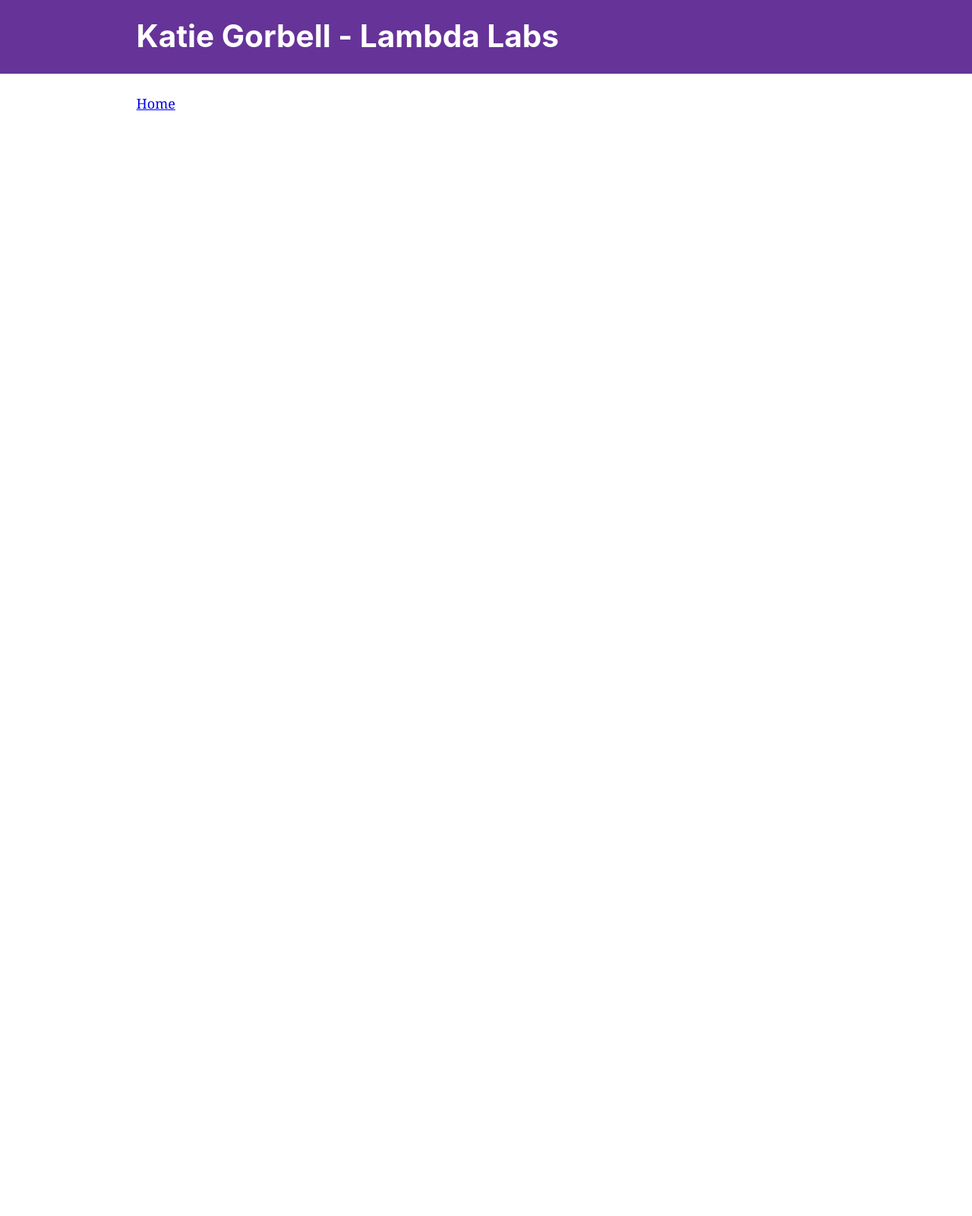
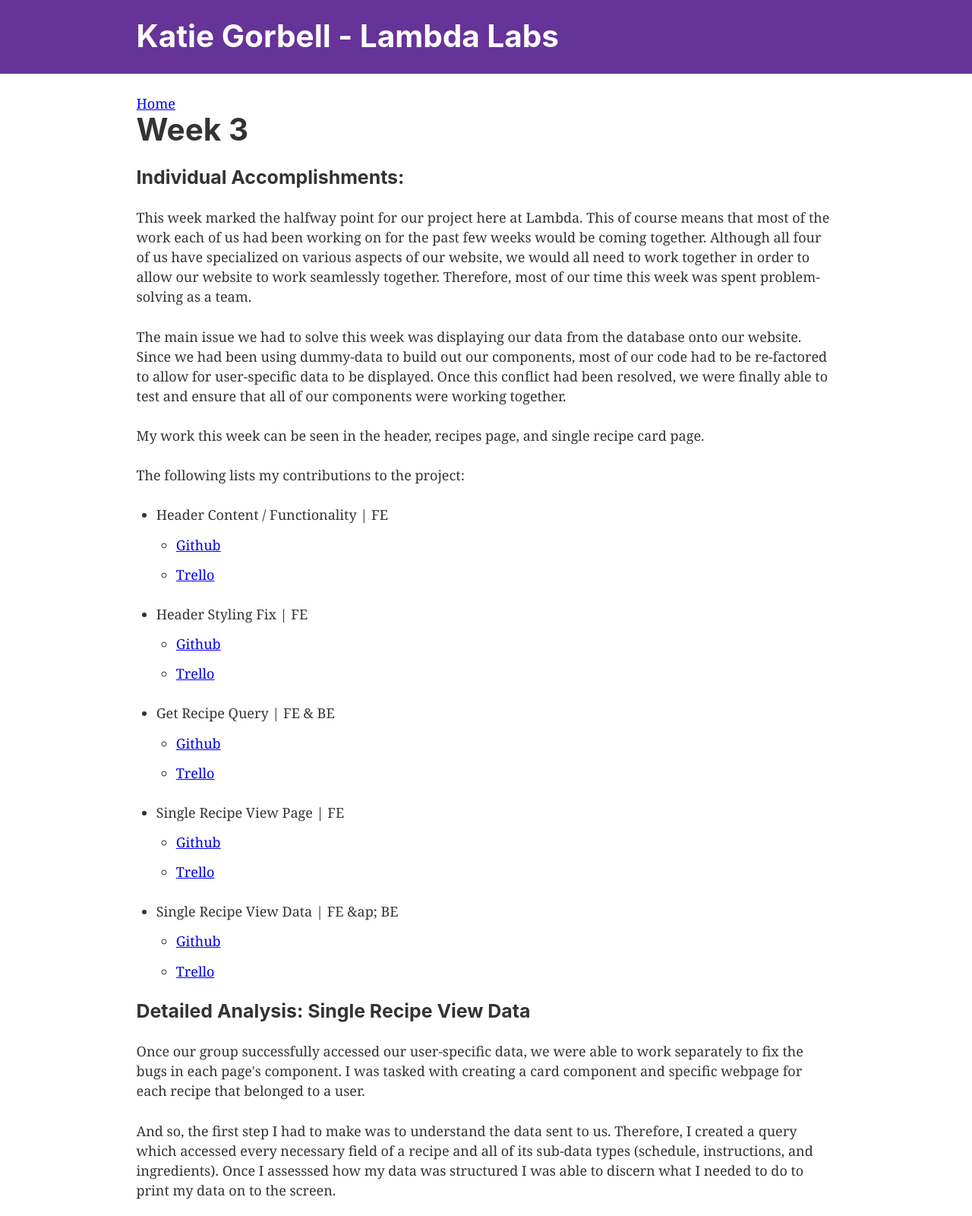
Before and after one commit to kgorbell/Lambda-Labs-Blog, a Gatsby site: page /WeekThree in a window 1280 px wide. Shown: the top 1600 px of the page at 76% size. Before the commit the page ends 800 px from the top, so only its background shows below. Built offline with nearby package versions, Linux system fonts and the light colour scheme; Gatsby itself is replaced by a stand-in of ours.

Commit message:
week 3 blog post completed.

```diff
--- a/src/pages/WeekThree.js
+++ b/src/pages/WeekThree.js
@@ -2,48 +2,62 @@ import React from 'react'
 import { Link } from 'gatsby'
 
 import Layout from '../components/layout'
-
+import Query from '../images/Week3/query.png'
+import mapRecipes from '../images/Week3/map-recipes.png'
+import linkImg from '../images/Week3/link.png';
+import recipes from '../images/Week3/recipes.png';
+import recipe from '../images/Week3/recipe.png';
 
 const WeekThree = () => (
     <Layout>
       <Link to="/">Home</Link>
-      {/* <h1>Week 3</h1>
+      <h1>Week 3</h1>
       <h3>Individual Accomplishments:</h3>
-      <p></p>
+      <p>This week marked the halfway point for our project here at Lambda. This of course means that most of the work each of us had been working on for the past few weeks would be coming together. Although all four of us have specialized on various aspects of our website, we would all need to work together in order to allow our website to work seamlessly together. Therefore, most of our time this week was spent problem-solving as a team.</p>
+      <p>The main issue we had to solve this week was displaying our data from the database onto our website. Since we had been using dummy-data to build out our components, most of our code had to be re-factored to allow for user-specific data to be displayed. Once this conflict had been resolved, we were finally able to test and ensure that all of our components were working together.</p>
+      <p>My work this week can be seen in the header, recipes page, and single recipe card page.</p>
       <p>The following lists my contributions to the project:</p>
-      <p>FRONT END:</p>
       <ul>
-        <li></li>
+        <li>Header Content / Functionality | FE</li>
         <ul>
-          <li><a href=''>Github</a></li>
-          <li><a href=''>Trello</a></li>
+          <li><a href='https://github.com/Lambda-School-Labs/Labs8-Cookbook/pull/42'>Github</a></li>
+          <li><a href='https://trello.com/c/JmEmiQsF/69-landing-content-header-functionality'>Trello</a></li>
         </ul>
-        <li></li>
+        <li>Header Styling Fix | FE</li>
         <ul>
-          <li><a href=''>Github</a></li>
-          <li><a href=''>Trello</a></li>
+          <li><a href='https://github.com/Lambda-School-Labs/Labs8-Cookbook/pull/52'>Github</a></li>
+          <li><a href='https://trello.com/c/PAC7zW84/80-header-styling-fix'>Trello</a></li>
         </ul>
-        <li></li>
+        <li>Get Recipe Query | FE &amp; BE</li>
         <ul>
-          <li><a href=''>Github</a></li>
-          <li><a href=''>Trello</a></li>
+          <li><a href='https://github.com/Lambda-School-Labs/Labs8-Cookbook/pull/54'>Github</a></li>
+          <li><a href='https://trello.com/c/ex35Y6np/85-user-specific-recipe-query'>Trello</a></li>
         </ul>
-        <li></li>
+        <li>Single Recipe View Page | FE</li>
         <ul>
-          <li><a href=''>Github</a></li>
-          <li><a href=''>Trello</a></li>
+          <li><a href='https://github.com/Lambda-School-Labs/Labs8-Cookbook/pull/48'>Github</a></li>
+          <li><a href='https://trello.com/c/97TdOQfj/84-single-recipe-view-page-data'>Trello</a></li>
         </ul>
-      </ul>
-      <p>BACK END:</p>
-      <ul>
-      <li>Deploy GraphQL to Heroku</li>
-      <ul>
-          <li><a href=''>Github</a></li>
-          <li><a href=''>Trello</a></li>
+        <li>Single Recipe View Data | FE &ap; BE</li>
+        <ul>
+          <li><a href='https://github.com/Lambda-School-Labs/Labs8-Cookbook/pull/57'>Github</a></li>
+          <li><a href='https://trello.com/c/97TdOQfj/84-single-recipe-view-page-data'>Trello</a></li>
         </ul>
       </ul>
 
-      <h3>Detailed Analysis:</h3> */}
+      <h3>Detailed Analysis: Single Recipe View Data</h3>
+      <p>Once our group successfully accessed our user-specific data, we were able to work separately to fix the bugs in each page's component. I was tasked with creating a card component and specific webpage for each recipe that belonged to a user.</p>
+      <p>And so, the first step I had to make was to understand the data sent to us. Therefore, I created a query which accessed every necessary field of a recipe and all of its sub-data types (schedule, instructions, and ingredients). Once I assesssed how my data was structured I was able to discern what I needed to do to print my data on to the screen.</p>
+      <img src={Query} alt='1' />
+      <p>In the instances where other data types are attached to the recipe data type, I needed to map through each of these in order to access each instance of the data type and it's sub fields. However, since I didn't need to access this information until I was on a recipe's specific webpage, I needed to pass this information down as props to the via a link on the recipe's card. The following 2 pictures show how I initially create a card component for each recipe, and then subsequently send the recipe's data to it's specific webpage.</p>
+      <img src={mapRecipes} alt='2'/>
+      <img src={linkImg} alt='3'/>
+      <p>From there, I was able to easily access and display any data that pertained to my user. The important consideration we had while we were designing our data was to allow it to be easily accessible in many ways. And so, since we created data types with many-to-many, and one-to-many connections, the data that can be accessed and edited on the Recipes, and Recipe-specific webpages will persist can be accessed in different ways.</p>
+      <img src={recipes} alt='4' />
+      <img src={recipe} alt='5' />
+
+      <h3>Weekly Reflection</h3>
+      <p>This week, our task was to add responsive functionality to our webage as well as successfully implement the majority of features of our application's specifications. This <a href='https://lambda-cookbook.netlify.com/'>link</a> will take you to our deployed site where our features can be tested. Once a user logs in, they will be directed to our home screen. The first step is to add a recipe to their account. Our scraper work best for the recipe databases <a href='https://allrecipes.com'>AllRecies</a>, and <a href='https://geniuskitchen.com'>GeniusKitchen</a>. Once a user pastes a specific recipe into the scraper and load it in (search button), a preview of the recipe will load and the user will have the option to schedule their meal if they would like to. Fron there, a user can view their recipes under the 'Recipes' tab, and view specific recipe data by clicking on its image. The calendar page allows a user to manage their scheduled recipes, and the grocery list, will compile all the scheduled recipes ingredients and into a groery list.</p>
     </Layout>
   )
 
```
Also changed, not shown: src/images/Week3/link.png (added), src/images/Week3/map-recipes.png (added), src/images/Week3/query.png (added), src/images/Week3/recipe.png (added), src/images/Week3/recipes.png (added).
